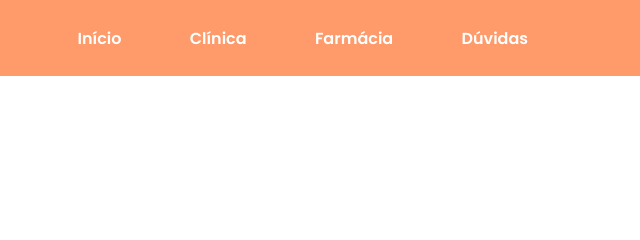
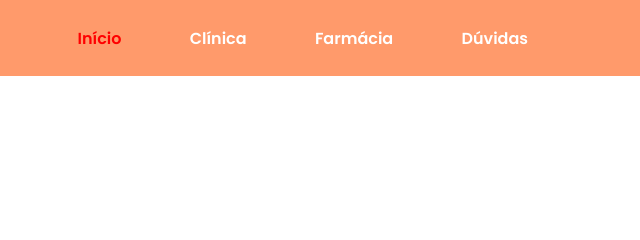
Before and after one commit to GustaSoier/Pagina-Petlife, a plain HTML site: page index.html in a window 1280 px wide. In both pictures the pointer is over the link 739 px from the left and 38 px from the top of the page. Shown: the top 240 px of the page, 640-1280 px from the left. Drawn offline with Linux system fonts and the light colour scheme.

Commit message:
Página Petlife
Adicionei um hover aos links do header.

```diff
--- a/css/style.css
+++ b/css/style.css
@@ -25,6 +25,11 @@ header nav a{
     color: #fff;
     font-weight: 600;
     padding: 32px;
+    transition: .5s;
+}
+
+header nav a:hover{
+    color: red;
 }
 /* #endregion header */
 
```
